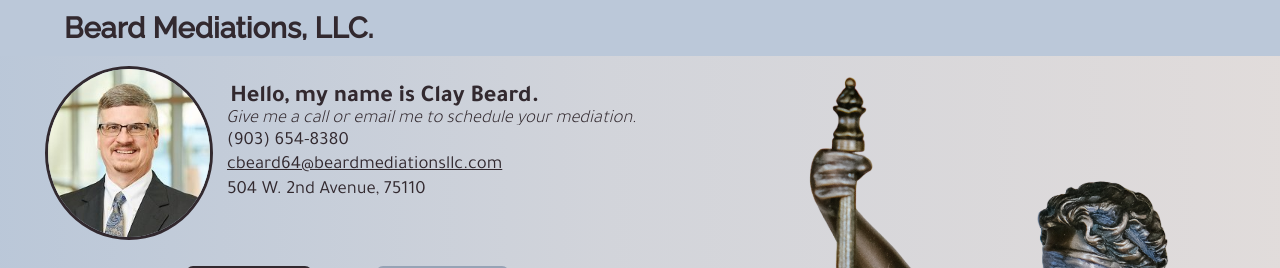
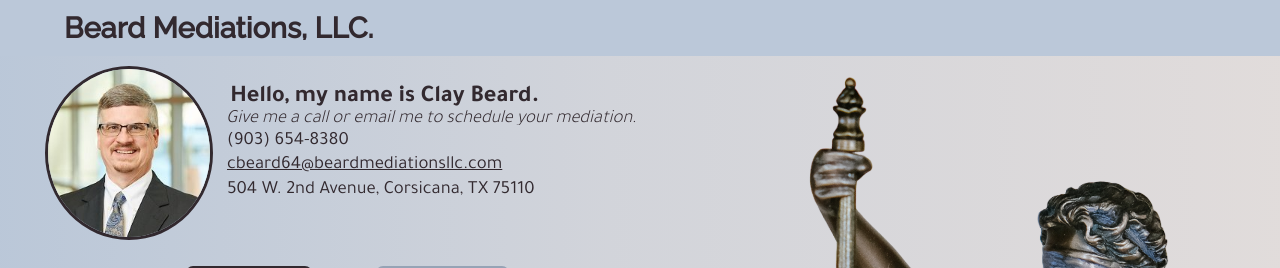
Before and after one commit to h-elliot/beard-mediations, a React (Create React App) app: page / in a window 1280 px wide. Shown: the top 268 px of the page. Built offline with nearby package versions, Linux system fonts and the light colour scheme.

Commit message:
deploy to heroku - address

```diff
--- a/src/components/Card.js
+++ b/src/components/Card.js
@@ -21,7 +21,7 @@
 							cbeard64@beardmediationsllc.com
 						</a>
 					</li>
-					<li>504 W. 2nd Avenue, 75110</li>
+					<li>504 W. 2nd Avenue, Corsicana, TX 75110</li>
 				</ul>
 			</div>
 		</div>
```
